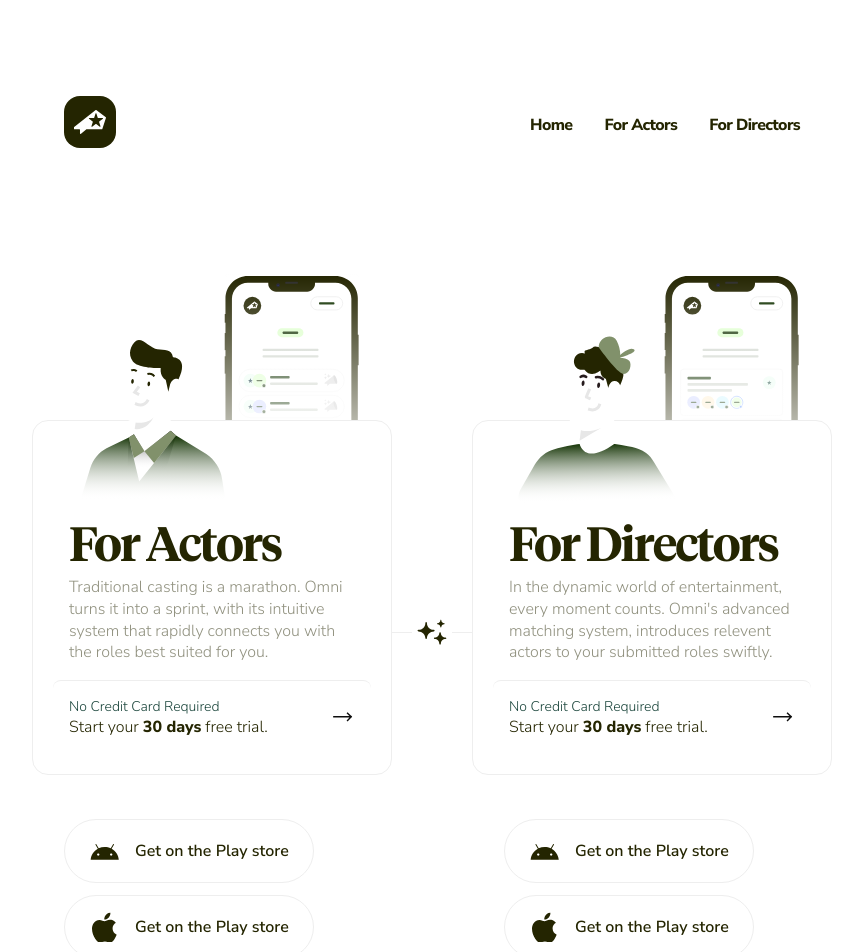
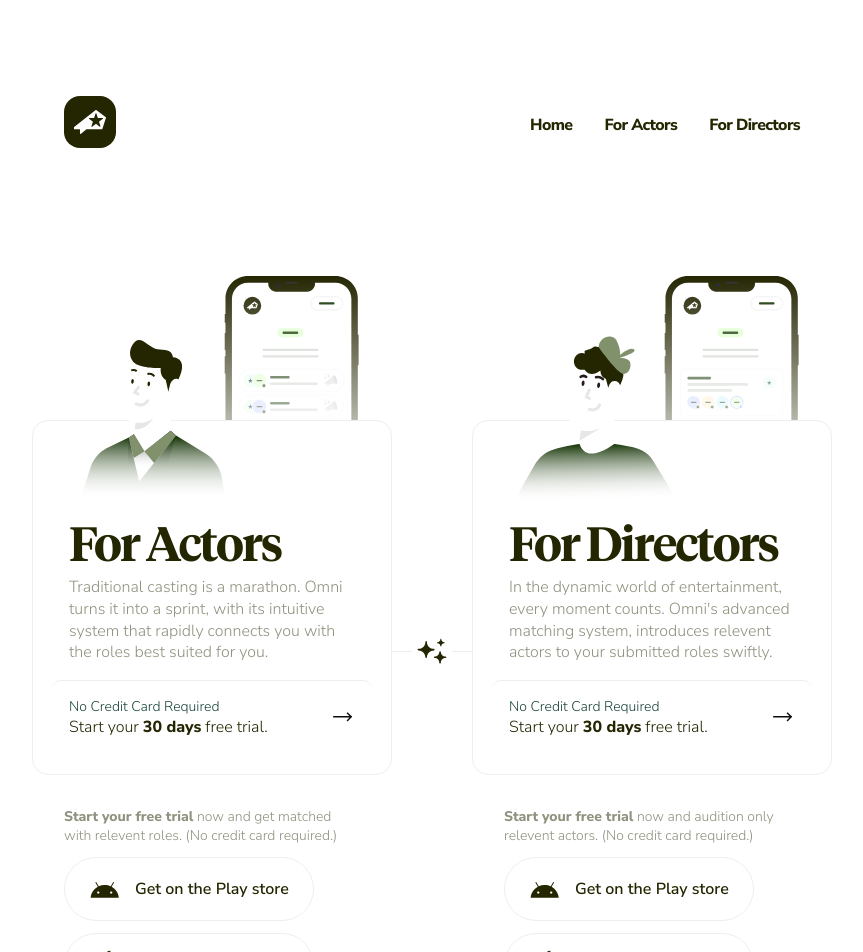
Before and after one commit to AlaaMX/Omni-landing, a Next.js app: page / in a window 1280 px wide. Shown: the top 952 px of the page, without its empty margins (208-1071 px from the left). Built offline with nearby package versions, Linux system fonts and the light colour scheme.

Commit message:
first commit

```diff
--- a/pages/actor.js
+++ b/pages/actor.js
@@ -22,9 +22,7 @@
                         <section className={styles.leftTop}>
                             <Image src="/megaphone-illustration.svg" width={132} height={113} />
                             <h1 className={styles.header}>Revolutionize Your Acting Journey.</h1>
-                            <p className={styles.body}>
-                                Omni understands and grows with you. It's not just about showcasing talent; it's about aligning it with the right opportunities, ensuring a seamless fit every time.
-                            </p>
+                            <p className={styles.body}> Omni understands and grows with you. Its not just about showcasing talent; its about aligning it with the right opportunities, ensuring a seamless fit every time. </p>
                         </section>
                         <section className={styles.leftBottom}>
                             <section className={styles.leftBottomLeft}>
@@ -66,7 +64,7 @@
                                 <div>
                                     <h4 className={styles.featureHeadline}>Upload your resume</h4>
                                     <p className={styles.featureBody}>
-                                        Empower your journey: Upload your resume and let it work for you, unlocking new opportunities
+                                        Empower your journey: Upload your resume and let it work for you, unlocking new opportunities.
                                     </p>
                                 </div>
                             </div>
--- a/pages/index.js
+++ b/pages/index.js
@@ -7,7 +7,8 @@
 
 
 
-
+const actorTrialHint = <><b>{"Start your free trial"}</b> now and get matched with relevent roles. {"(No credit card required.)"}</>
+const directorTrialHint = <><b>{"Start your free trial"}</b> now and audition only relevent actors. {"(No credit card required.)"}</>
 
 
 export default function Home() {
@@ -22,13 +23,13 @@
       <main className={styles.main}>
         <TopBar />
         <div className={styles.targetCardGroup}>
-          <TargetCard target="For Actors" description="Traditional casting is a marathon. Omni turns it into a sprint, with its intuitive system that rapidly connects you with the roles best suited for you." href="/actor" androidLink="https://play.google.com/store" appleLink="https://www.apple.com/us/store" mockup="/actor-phone-target.svg" illustration="/target-illustration-actor.svg" />
+          <TargetCard target="For Actors" description="Traditional casting is a marathon. Omni turns it into a sprint, with its intuitive system that rapidly connects you with the roles best suited for you." hint={actorTrialHint} href="/actor" androidLink="https://play.google.com/store" appleLink="https://www.apple.com/us/store" mockup="/actor-phone-target.svg" illustration="/target-illustration-actor.svg" />
           <div className={styles.sparkleConnector}>
             <div className={styles.divider} />
             <Image src="/sparkle.svg" width={40} height={26} />
             <div className={styles.divider} />
           </div>
-          <TargetCard target="For Directors" description="In the dynamic world of entertainment, every moment counts. Omni's advanced matching system, introduces relevent actors to your submitted roles swiftly." href="/director" androidLink="https://play.google.com/store" appleLink="https://www.apple.com/us/store" mockup="/director-phone-target.svg" illustration="/target-illustration-director.svg" />
+          <TargetCard target="For Directors" description="In the dynamic world of entertainment, every moment counts. Omni's advanced matching system, introduces relevent actors to your submitted roles swiftly." hint={directorTrialHint} href="/director" androidLink="https://play.google.com/store" appleLink="https://www.apple.com/us/store" mockup="/director-phone-target.svg" illustration="/target-illustration-director.svg" />
         </div>
         <Footer />
       </main>
```
